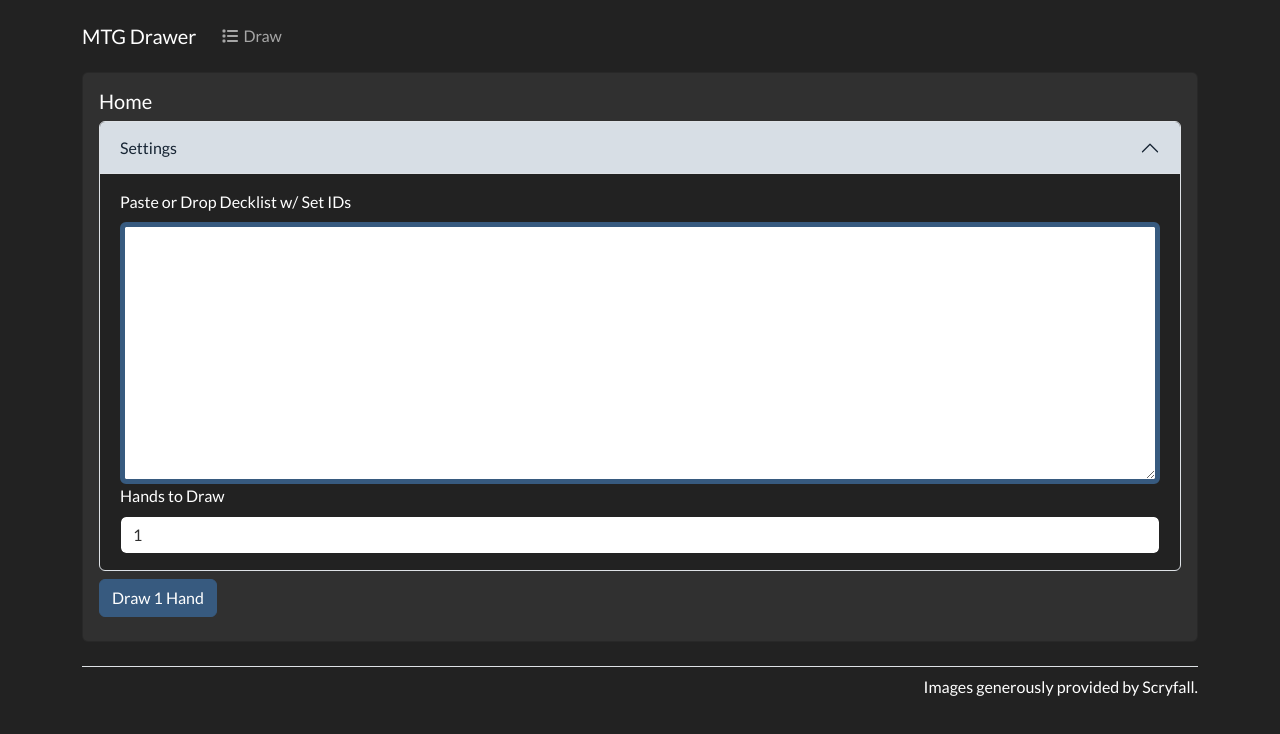
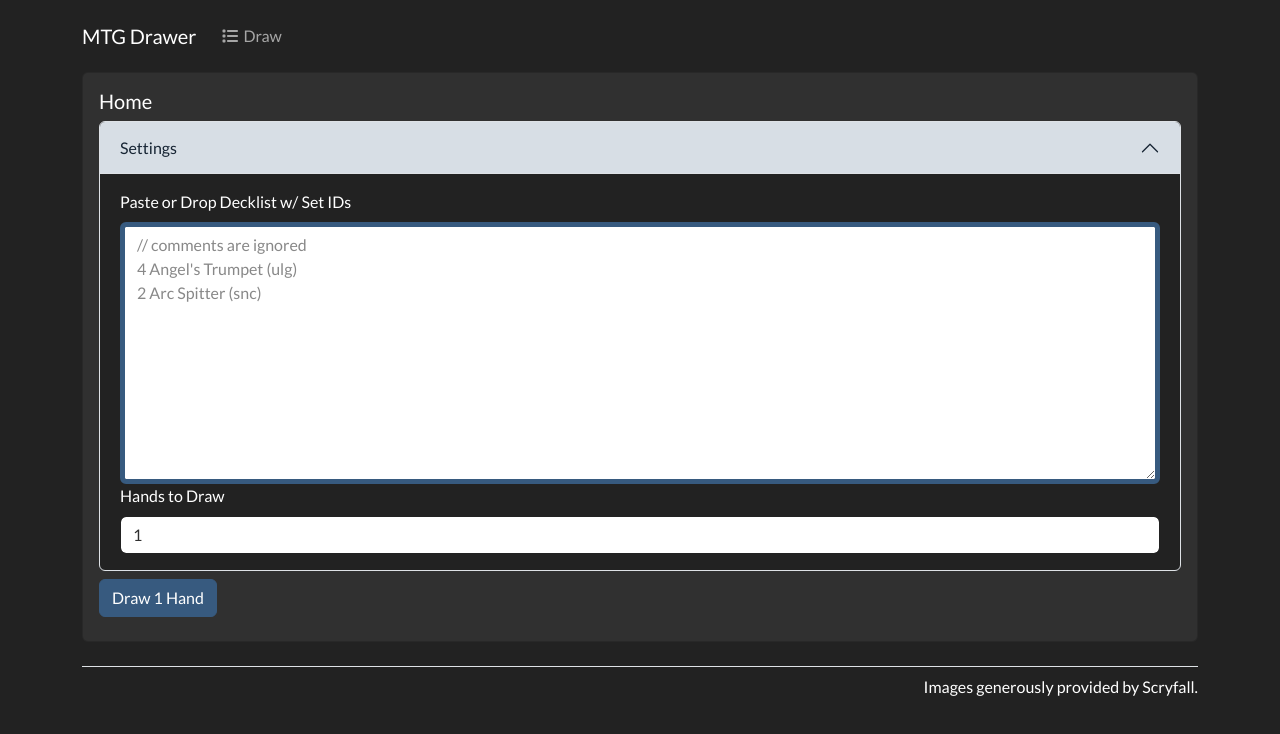
Before and after one commit to ayan4m1/mtg-drawer, a React app: page /#/ in a window 1280 px wide. Shown: the top 734 px of the page. Built offline with nearby package versions, Linux system fonts and the light colour scheme.

Commit message:
feat: add placeholder for textarea

```diff
--- a/src/pages/draw.tsx
+++ b/src/pages/draw.tsx
@@ -181,6 +181,9 @@ export function Component() {
                     onDragExit={handleDragExit}
                     onDragOver={handleDragOver}
                     onDrop={handleDrop}
+                    placeholder="// comments are ignored
+4 Angel's Trumpet (ulg)
+2 Arc Spitter (snc)"
                     rows={10}
                     value={values.deck}
                   />
```
